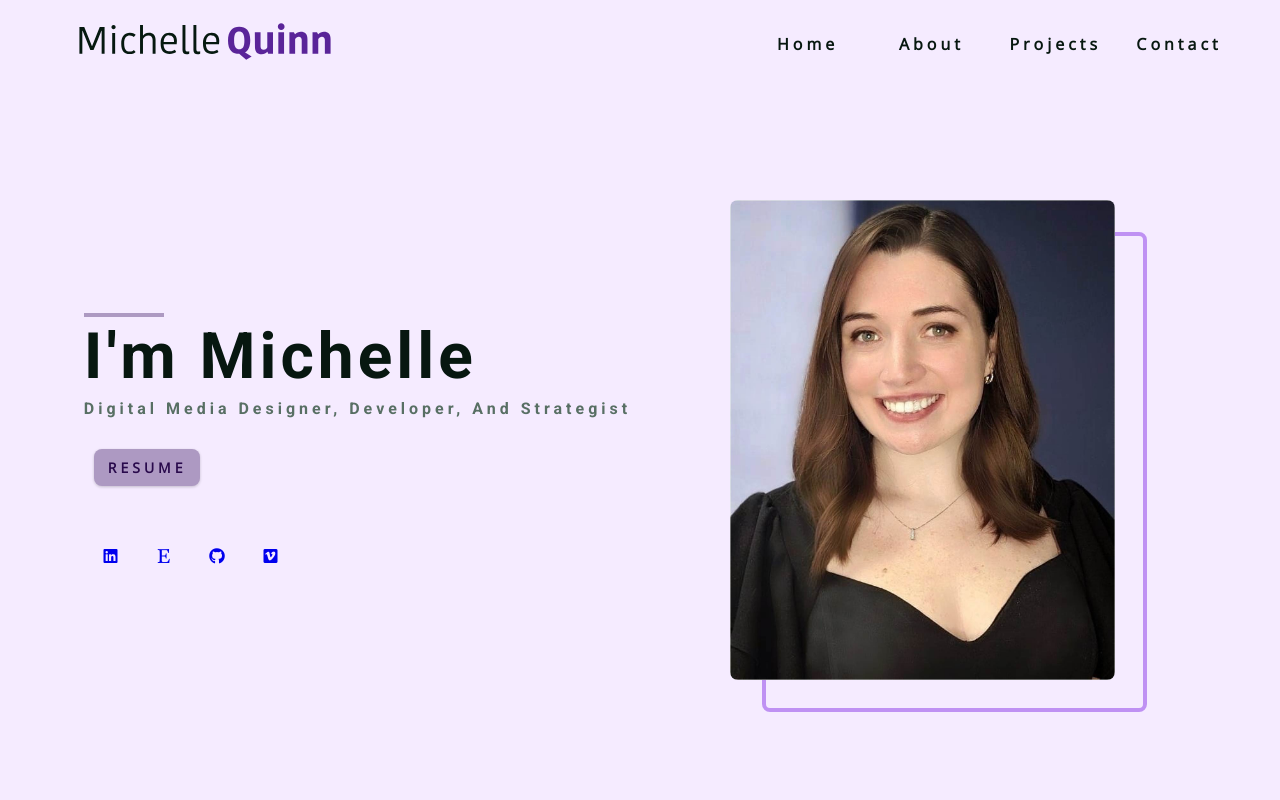
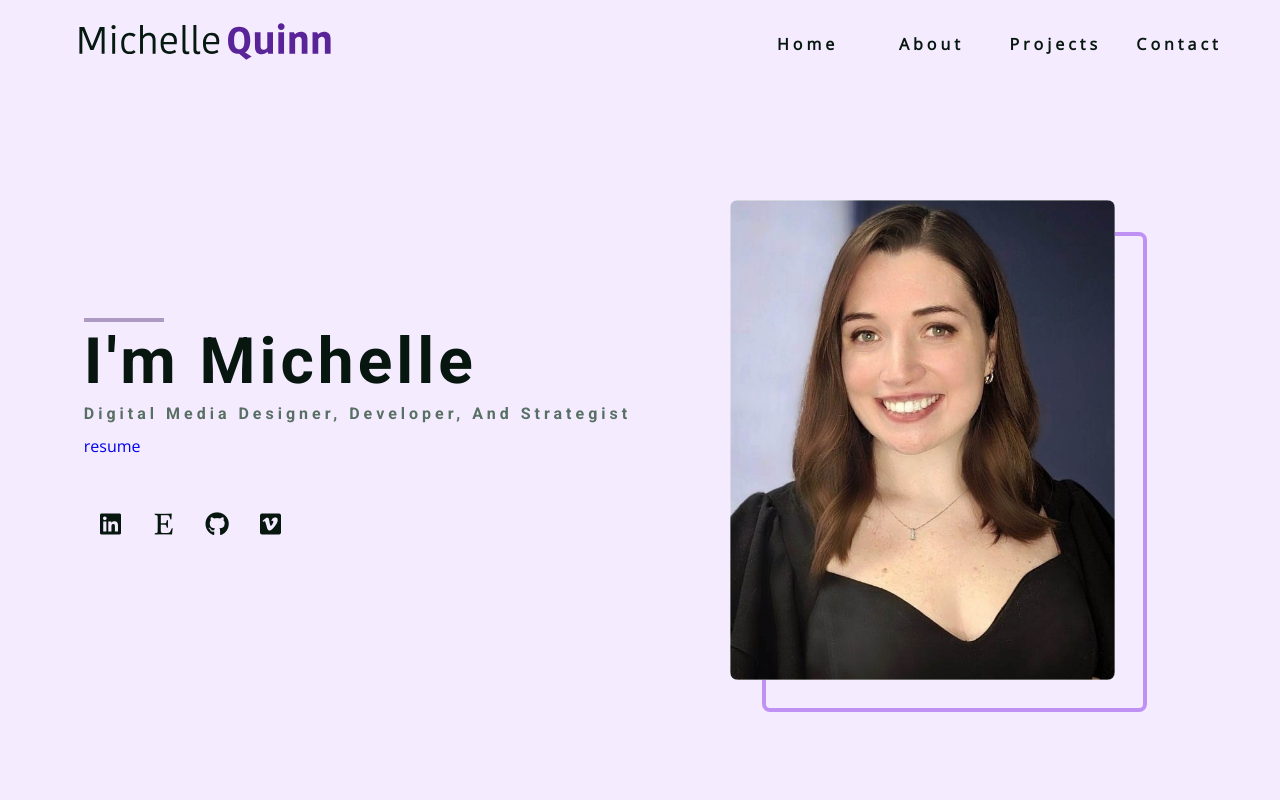
Before and after one commit to shellbellquinn/updatedportfolio, a plain HTML site: page index.html in a window 1280 px wide. Shown: the top 800 px of the page. Drawn offline with nearby package versions, Linux system fonts and the light colour scheme.

Commit message:
restyling the icons

```diff
--- a/css/styles.css
+++ b/css/styles.css
@@ -72,6 +72,10 @@ body {
 
 ul {
   list-style-type: none;
+}
+
+.fab {
+  height: 50px;
 }
 
 a {
@@ -155,7 +159,7 @@ p, figcaption {
 
 /*  global classes */
 
-.btn {
+.btn .fbtn {
   text-transform: uppercase;
   background: var(--clr-primary-5);
   color: var(--clr-primary-1);
@@ -173,7 +177,7 @@ p, figcaption {
   margin: 10px
 }
 
-.btn:hover{
+.btn:hover, .fbtn:hover{
   color: var(--clr-primary-1);
   background: var(--clr-primary-7);
 }
@@ -359,6 +363,17 @@ Sidebar
   width: 20rem;
   grid-template-columns: repeat(6, 1fr);
   justify-items: center;
+}
+
+.social-icon {
+  font-size: 1.5rem;
+  color: var(--clr-grey-1);
+  -webkit-transition: var(--transition);
+  transition: var(--transition);
+}
+
+.social-icon:hover {
+  color: var(--clr-primary-5);
 }
 
 
```
